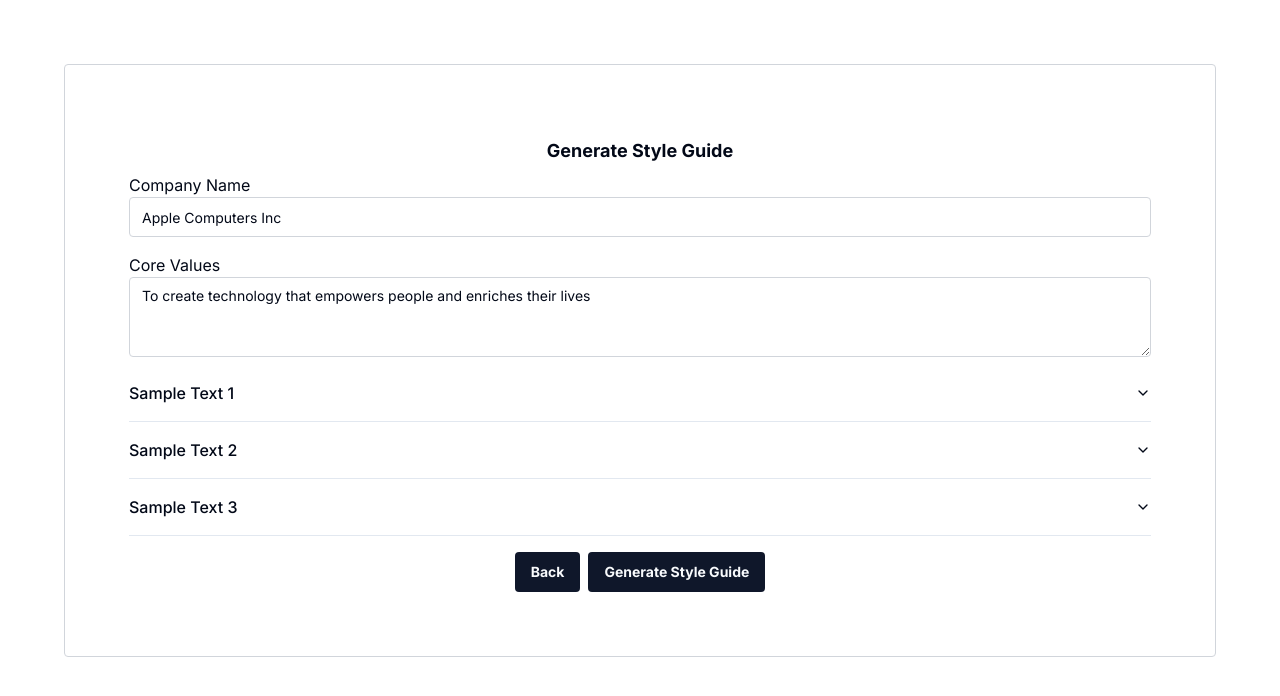
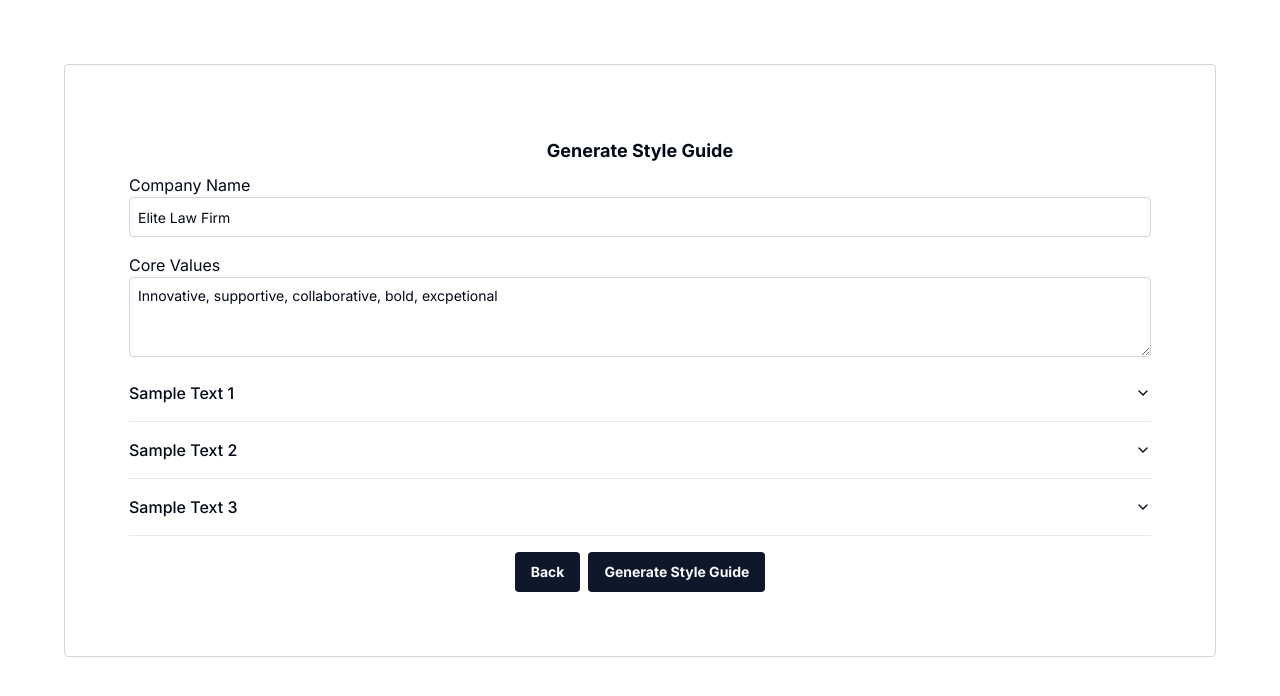
Before and after one commit to aeropriest/style-guide-pro, a Next.js app: page /style-guide in a window 1280 px wide. Shown: the top 696 px of the page. Built offline with nearby package versions, Linux system fonts and the light colour scheme.

Commit message:
* Fixed the issues as per feedback

```diff
--- a/app/style-guide/page.tsx
+++ b/app/style-guide/page.tsx
@@ -1,5 +1,5 @@
 "use client"
-import React, { useState } from 'react';
+import React, { useState, FormEvent, ChangeEvent } from 'react';
 import { Button } from '@/components/ui/button';
 import { Input } from '@/components/ui/input';
 import { Textarea } from '@/components/ui/textarea';
@@ -26,7 +26,7 @@
 export default function Page() {
     const [errors, setErrors] = useState<Errors>({});
     const [loading, setLoading] = useState<boolean>(false);
-    const [style, setStyle] = useState();
+    const [style, setStyle] = useState<string|undefined>();
     const [cost, setCost] = useState();
     const router = useRouter()
     const text1 = `Built for the future
@@ -177,23 +177,8 @@
     Clients say we’re commercially minded and come up with ideas that work for their businesses.
     `
 
-    const company = 'Apple Computers Inc';
-    const mission = `To create technology that empowers people and enriches their lives`
-
-    const company1 = `Nvida Inc.`;
-    const mission1 = `To develop high-performance computers that scientists, researchers, artists, and creators from around the world use to create the future and improve lives.`
-
-    const prompt = `You are a leading copywriter with more than 20 years of experience in writing high-performing copy, and with expertise in linguistics, natural processing, decision making, persuasion, psychology, behavioral economics, marketing, sales, UX design, customer experience, branding, and conversion rate optimization. Pretend that you are also highly empathetic and understand how people think and what makes them tick.\n
-                    You're an expert on human emotions, behavior, and language. You can easily and expertly detect personality, thoughts, subtle style and voice details, including mimicking any voice, tone, style, jargon and sentiment of any text. Based on provided texts, generate detailed brand voice and tone guidelines.\n
-                    Your job is use below 3 samples of writing that includes company mission, values and sample tone and create a style guide for company ${company} with mission text ${mission} in a json format,     Include the following, in this order as bullet points:
-                    ⎼	Introduction: What are brand voice & tone guidelines, what’s their purpose, how they help and why we’re using them.
-                    ⎼	3 or 4 Voice & Tone Guiding principles that help bring the brand to life
-                    ⎼	For each of the guiding principles list: What it means, How it affects our writing, Example best practice copy, What not to do in the copy, and Examples of incorrect copy.
-                    ⎼	Vocabulary: Describe the word choice so others, even non copywriters, can mirror it
-                    ⎼	Tone: Describe the emotion in the copy so others, even non copywriters, can mirror it
-                    ⎼	Cadence: Describe the rhythm of the writing so others, even non copywriters, can mirror it
-                    ⎼	Marketing channels: identify tonal cues that apply to different marketing chanels
-                `
+    const company = 'Elite Law Firm';
+    const mission = `Innovative, supportive, collaborative, bold, excpetional`
 
     const text = `${text1}\nn${text2}\nn${text3}\nn`
     const p = `
@@ -218,9 +203,35 @@
     ⎼	Cadence: Describe the rhythm of the writing so others, even non copywriters, can mirror it
     ⎼	Marketing channels: identify tonal cues that apply to different marketing chanels
     `
-    const handleSubmit = async (e: any) => {
+
+    const [formData, setFormData] = useState({
+        companyName: company,
+        coreValues: mission,
+        sampleText1: text1,
+        sampleText2: text2,
+        sampleText3: text3
+    });
+
+    const handleChange = (e: ChangeEvent<HTMLInputElement | HTMLTextAreaElement>) => {
+        const { name, value } = e.target;
+        setFormData({ ...formData, [name]: value });
+    };
+
+    const handleSubmit = async (e: FormEvent<HTMLFormElement>) => {
         setLoading(true);
         e.preventDefault();
+        console.log('Form values:', formData);
+        const prompt = `You are a leading copywriter with more than 20 years of experience in writing high-performing copy, and with expertise in linguistics, natural processing, decision making, persuasion, psychology, behavioral economics, marketing, sales, UX design, customer experience, branding, and conversion rate optimization. Pretend that you are also highly empathetic and understand how people think and what makes them tick.\n
+        You're an expert on human emotions, behavior, and language. You can easily and expertly detect personality, thoughts, subtle style and voice details, including mimicking any voice, tone, style, jargon and sentiment of any text. Based on provided texts, generate detailed brand voice and tone guidelines.\n
+        Your job is use below 3 samples of writing that includes company mission, values and sample tone and create a style guide for company ${formData.companyName} with mission text ${formData.coreValues},     Include the following, in this order as bullet points:
+        ⎼	Introduction: What are brand voice & tone guidelines, what’s their purpose, how they help and why we’re using them.
+        ⎼	3 or 4 Voice & Tone Guiding principles that help bring the brand to life
+        ⎼	For each of the guiding principles list: What it means, How it affects our writing, Example best practice copy, What not to do in the copy, and Examples of incorrect copy.
+        ⎼	Vocabulary: Describe the word choice so others, even non copywriters, can mirror it
+        ⎼	Tone: Describe the emotion in the copy so others, even non copywriters, can mirror it
+        ⎼	Cadence: Describe the rhythm of the writing so others, even non copywriters, can mirror it
+        ⎼	Marketing channels: identify tonal cues that apply to different marketing chanels
+    `
         let gptConfig = {
         method: 'post',
         maxBodyLength: Infinity,
@@ -238,26 +249,6 @@
         setStyle(response.data.answer);
         setCost(response.data.cost);
         setLoading(false);
-        // const formData = new FormData(e.target);
-        // const companyName = formData.get('companyName');
-        // const coreValues = formData.get('coreValues');
-        // const sampleText1 = formData.get('sampleText1');
-        // const sampleText2 = formData.get('sampleText2');
-        // const sampleText3 = formData.get('sampleText3');
-
-        // if (!companyName || !coreValues || !sampleText1 || !sampleText2 || !sampleText3) {
-        //     setErrors({
-        //         companyName: !companyName,
-        //         coreValues: !coreValues,
-        //         sampleText1: !sampleText1,
-        //         sampleText2: !sampleText2,
-        //         sampleText3: !sampleText3,
-        //     });
-        //     return;
-        // }
-
-        // // Submit the form data and generate the style guide
-        // console.log('Form submitted:', { companyName, coreValues, sampleText1, sampleText2, sampleText3 });
     };
 
     if (style) {
@@ -272,7 +263,7 @@
                         {errors.sampleText1 && <p className="text-red-500">Sample Text 1 is required</p>}
                     </div>
                     <div className="flex justify-center space-x-2 mt-4">
-                        <Button type="button" className="font-bold py-2 px-4 rounded" onClick={() => alert('go back')}>Back</Button>
+                        <Button type="button" className="font-bold py-2 px-4 rounded" onClick={() => setStyle('')}>Back</Button>
                         <Button type="submit" className="font-bold py-2 px-4 rounded">Save</Button>
                     </div>
                 </form>
@@ -288,33 +279,33 @@
                 </div>
                 <div className="mb-4">
                     <Label htmlFor="companyName" className="block">Company Name</Label>
-                    <Input id="companyName" name="companyName" defaultValue={company} className={`border ${errors.companyName ? 'border-red-500' : 'border-gray-300'} rounded w - full p - 2`} />
+                    <Input id="companyName" name="companyName" value={formData.companyName} onChange={handleChange} className={`border ${errors.companyName ? 'border-red-500' : 'border-gray-300'} rounded w-full p-2`} />
                     {errors.companyName && <p className="text-red-500">Company Name is required</p>}
                 </div>
                 <div className="mb-2">
                     <Label htmlFor="coreValues" className="block">Core Values</Label>
-                    <Textarea id="coreValues" defaultValue={mission} name="coreValues" placeholder='Your company values e.g. Your global partner in reimagining healthcare' className={`border ${errors.coreValues ? 'border-red-500' : 'border-gray-300'} rounded w - full p - 2`} />
+                    <Textarea id="coreValues" value={formData.coreValues} onChange={handleChange} name="coreValues" placeholder='Your company values e.g. Your global partner in reimagining healthcare' className={`border ${errors.coreValues ? 'border-red-500' : 'border-gray-300'} rounded w-full p-2`} />
                     {errors.coreValues && <p className="text-red-500">Core Values are required</p>}
                 </div>
                 <Accordion type="single" collapsible className="w-full">
                     <AccordionItem value="item-1">
                         <AccordionTrigger className={` ${errors.sampleText1 ? 'text-red-500' : ''}`}>Sample Text 1</AccordionTrigger>
                         <AccordionContent>
-                            <Textarea rows={20} defaultValue={text1} id="sampleText1" name="sampleText1" className={`border ${errors.sampleText1 ? 'border-red-500' : 'border-gray-300'} rounded w-full p-2`} />
+                            <Textarea rows={20} value={formData.sampleText1} onChange={handleChange} id="sampleText1" name="sampleText1" className={`border ${errors.sampleText1 ? 'border-red-500' : 'border-gray-300'} rounded w-full p-2`} />
                             {errors.sampleText1 && <p className="text-red-500">Sample Text 1 is required</p>}
                         </AccordionContent>
                     </AccordionItem>
                     <AccordionItem value="item-2">
                         <AccordionTrigger className={` ${errors.sampleText2 ? 'text-red-500' : ''}`}>Sample Text 2</AccordionTrigger>
                         <AccordionContent>
-                            <Textarea rows={20} defaultValue={text2} id="sampleText2" name="sampleText2" className={`border ${errors.sampleText2 ? 'border-red-500' : 'border-gray-300'} rounded w-full p-2`} />
+                            <Textarea rows={20} value={formData.sampleText2} onChange={handleChange} id="sampleText2" name="sampleText2" className={`border ${errors.sampleText2 ? 'border-red-500' : 'border-gray-300'} rounded w-full p-2`} />
                             {errors.sampleText2 && <p className="text-red-500">Sample Text 2 is required</p>}
                         </AccordionContent>
                     </AccordionItem>
                     <AccordionItem value="item-3">
                         <AccordionTrigger className={` ${errors.sampleText3 ? 'text-red-500' : ''}`}>Sample Text 3</AccordionTrigger>
                         <AccordionContent>
-                            <Textarea rows={20} defaultValue={text3} id="sampleText3" name="sampleText3" className={`border ${errors.sampleText3 ? 'border-red-500' : 'border-gray-300'} rounded w-full p-2`} />
+                            <Textarea rows={20} value={formData.sampleText3} onChange={handleChange} id="sampleText3" name="sampleText3" className={`border ${errors.sampleText3 ? 'border-red-500' : 'border-gray-300'} rounded w-full p-2`} />
                             {errors.sampleText3 && <p className="text-red-500">Sample Text 3 is required</p>}
                         </AccordionContent>
                     </AccordionItem>
@@ -322,8 +313,7 @@
 
                 <div className="flex justify-center space-x-2 mt-4">
                     <Button type="button" className="font-bold py-2 px-4 rounded" onClick={() => router.back()}>Back</Button>
-                    <Button type="submit" className="font-bold py-2 px-4 rounded">{loading ? <BeatLoader color={'#ffffff'} /> : <p>Generate Style Guide</p>}
-                    </Button>
+                    <Button type="submit" className="font-bold py-2 px-4 rounded">{loading ? <BeatLoader color={'#ffffff'} /> : <p>Generate Style Guide</p>}</Button>
                 </div>
             </form>
         </div>
```
Lines whose indentation alone changed are shown as unchanged.
